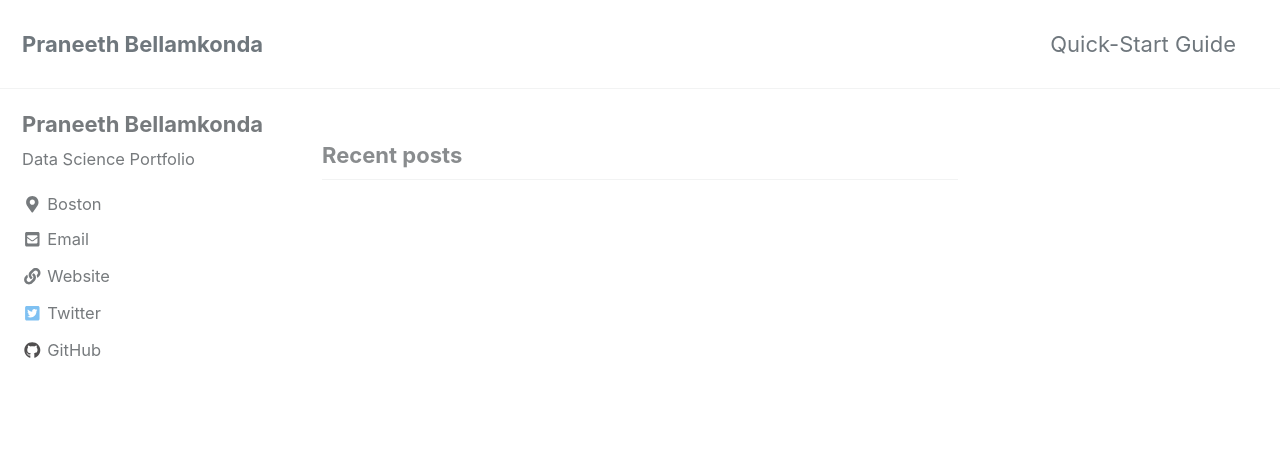
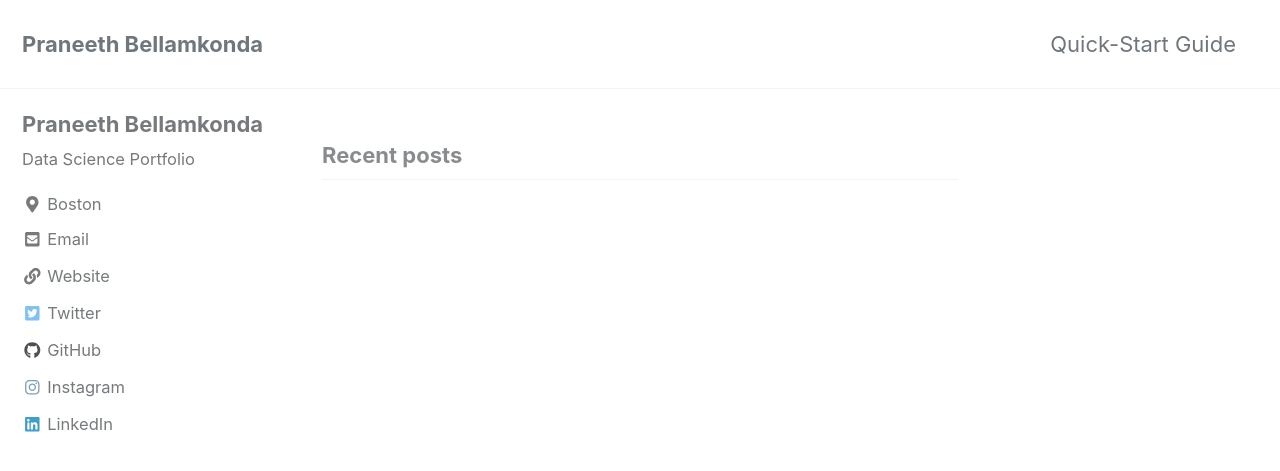
Before and after one commit to ibelieveai/ibelieveai.github.io, a Jekyll site: the page built from index.html, in a window 1280 px wide and 900 px high. Shown: the top 471 px of the window. Built offline with Jekyll 4.4.1, drawn with Linux system fonts in a browser that asks for light colours; cached includes are drawn as plain includes; nearby versions of some CDN libraries; the list of posts is cut into pages by our own code.

Commit message:
Update _config.yml

```diff
--- a/_config.yml
+++ b/_config.yml
@@ -129,7 +129,11 @@ author:
       url: "https://github.com/ibelieveai"
     - label: "Instagram"
       icon: "fab fa-fw fa-instagram"
-      # url: "https://instagram.com/"
+      url: "https://www.linkedin.com/in/praneethbellamkonda/"
+
+    - label: "LinkedIn"
+      icon: "fab fa-fw fa-linkedin"
+      url: "https://instagram.com/"
 
 # Site Footer
 footer:
```
